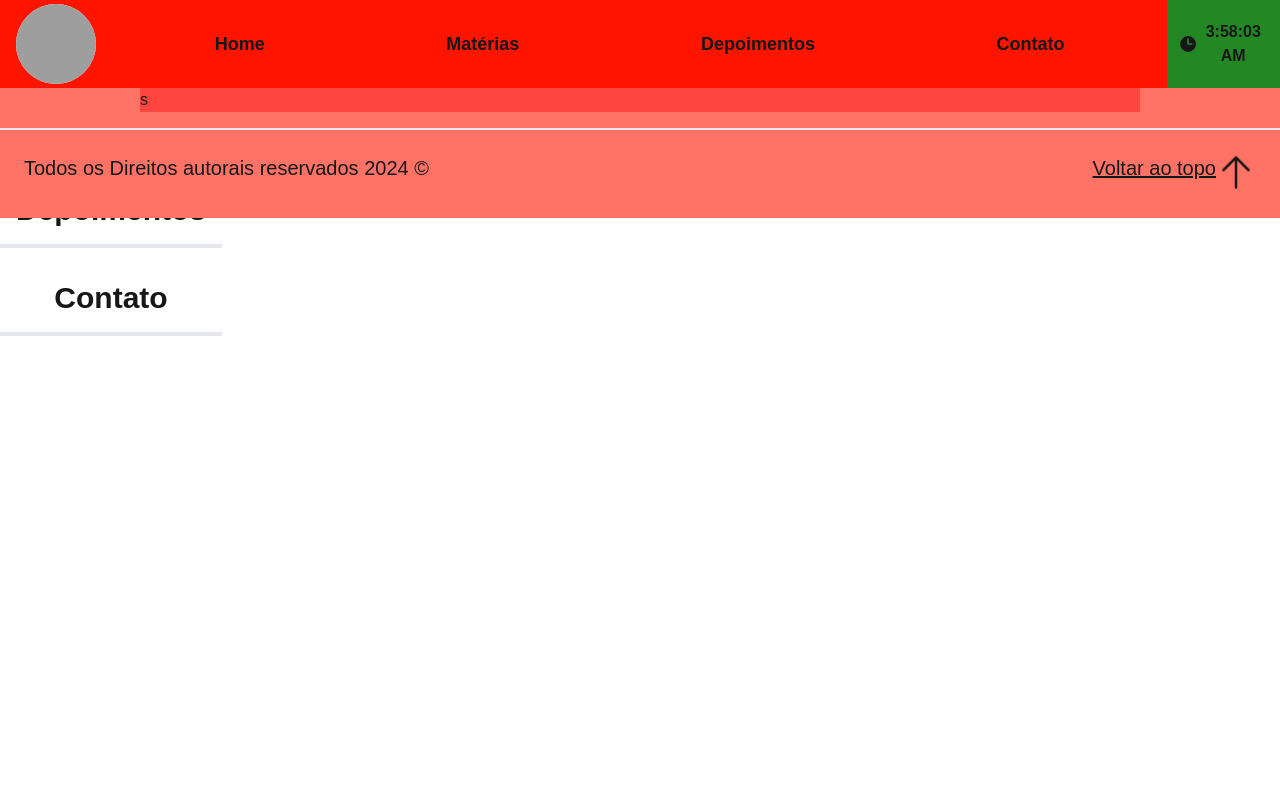
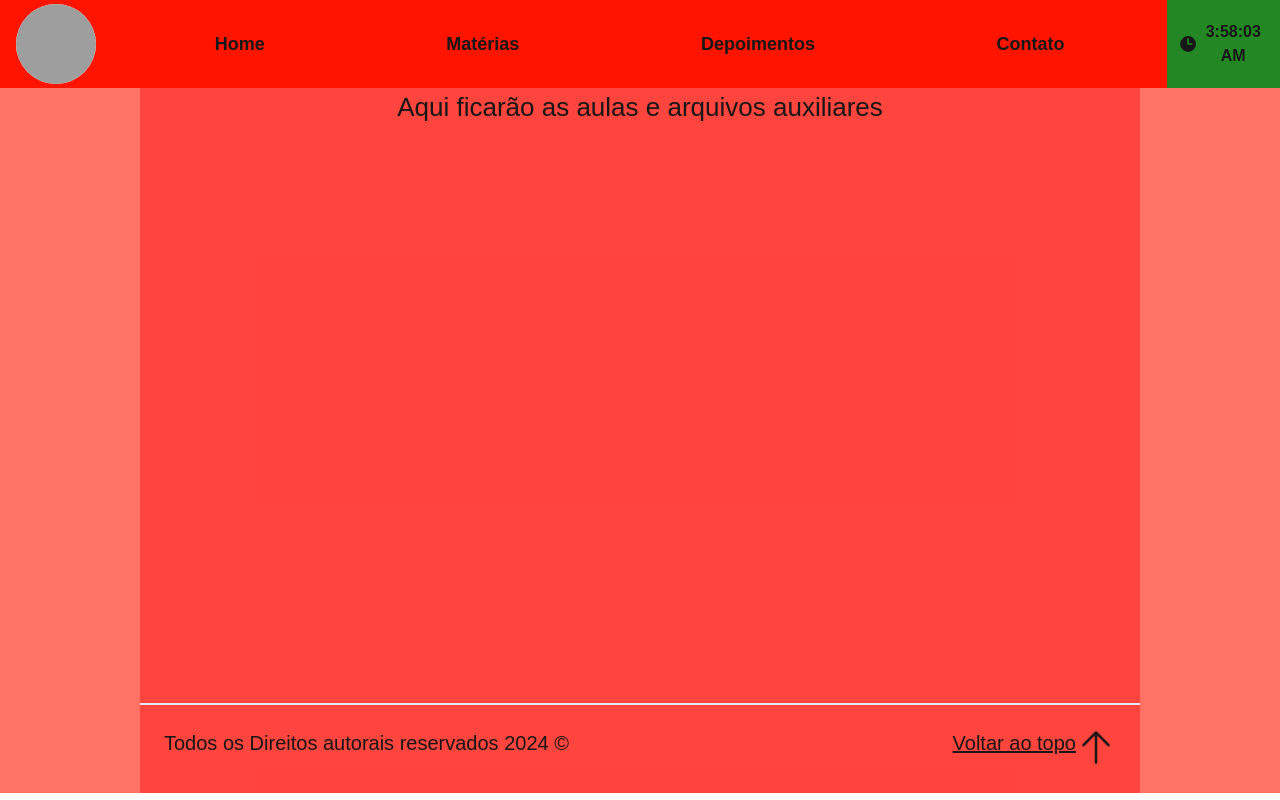
Before and after one commit to SasaMomo/educacao-prototipo-mais, a Next.js app: page /GoogleDocs in a window 1280 px wide. Built offline with nearby package versions, Linux system fonts and the light colour scheme; grey boxes are pictures that could not be loaded.

Commit message:
Update GoogleDocs.tsx

```diff
--- a/src/pages/GoogleDocs.tsx
+++ b/src/pages/GoogleDocs.tsx
@@ -7,9 +7,12 @@ export default function GoogleDocs() {
       <div className="bg-pri-mold w-full">
         <Header />
         <div className=" bg-[#ff000066] max-w-[1000px] mx-auto">
-        <h1>s</h1>
+          <h1 className="text-[26px] text-center">
+            Aqui ficarão as aulas e arquivos auxiliares
+          </h1>
+          <div className="h-[70vh]"></div>
+          <Footer />
         </div>
-        <Footer />
       </div>
     </>
   );
```
